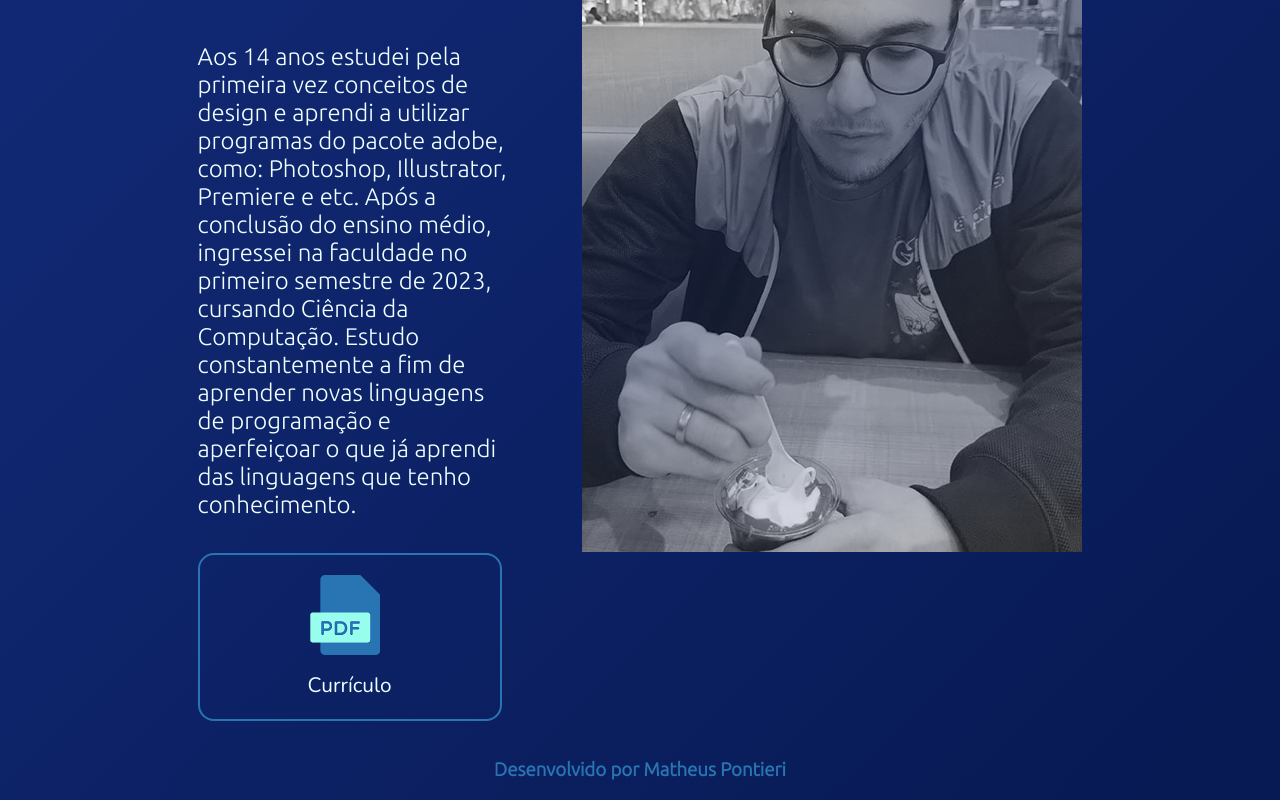
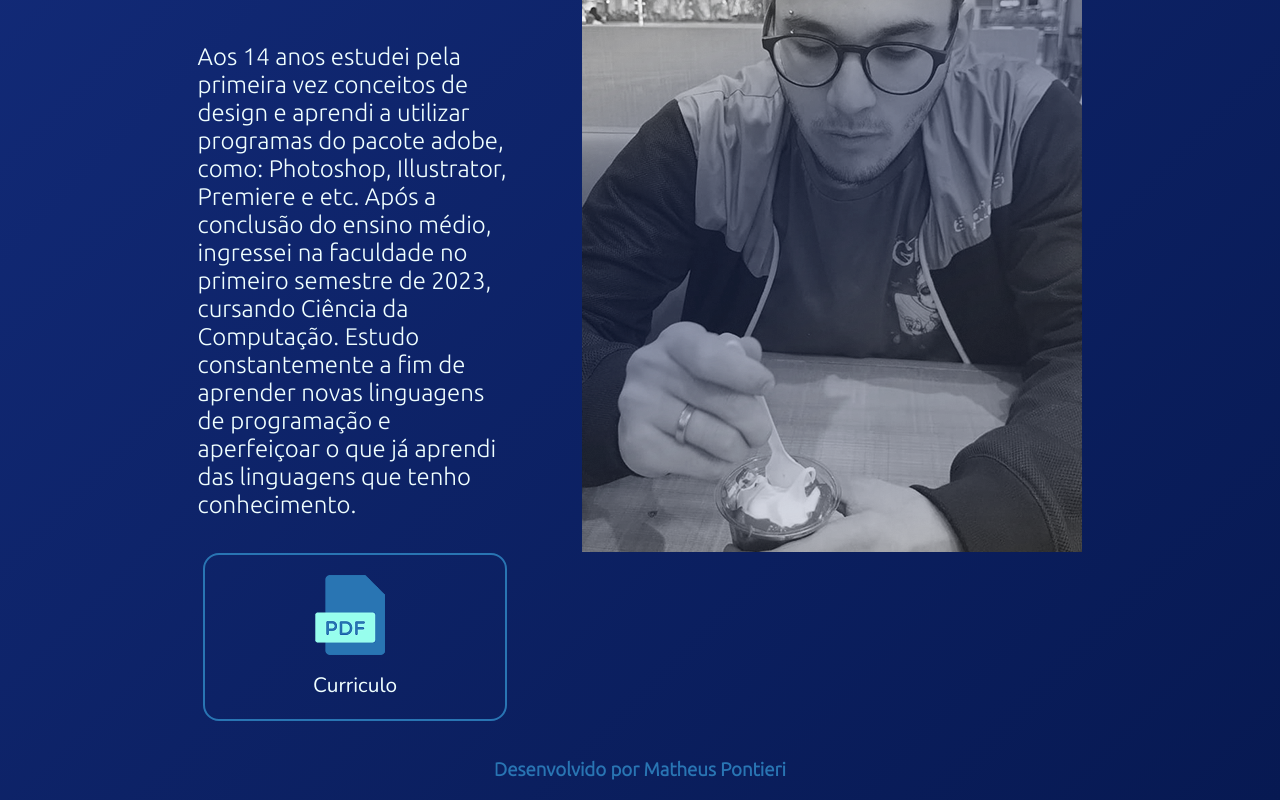
Before and after one commit to MPontieri/Portfolio, a plain HTML site: page about.html in a window 1280 px wide. Shown: the part 488-1288 px from the top of the page. Drawn offline with nearby package versions, Linux system fonts and the light colour scheme.

Commit message:
Add files via upload

```diff
--- a/about.html
+++ b/about.html
@@ -20,10 +20,12 @@
             <p class="principal__conteudo__texto">Olá! Meu nome é Matheus Pontieri e sou desenvolvedor e designer, cursando Ciência da Computação. Procuro por novos aprendizados e experiências profissionais em programação e em design.</p>
             <p class="principal__conteudo__texto">Aos 14 anos estudei pela primeira vez conceitos de design e aprendi a utilizar programas do pacote adobe, como: Photoshop, Illustrator, Premiere e etc. Após a conclusão do ensino médio, ingressei na faculdade no primeiro semestre de 2023, cursando Ciência da Computação. Estudo constantemente a fim de aprender novas linguagens de programação e aperfeiçoar o que já aprendi das linguagens que tenho conhecimento.
             </p>
+            <div class="principal__links">
             <a class="principal__links__botao" href="Curriculo.pdf" download="Curriculo.pdf">
                 <img class="imagem__botao" src="./assets/pdf.png">
-                Currículo
+                Curriculo
             </a>
+            </div>
         </section>
         <img class="imagem__principal" src="assets/minha foto2.png" alt="Minha Foto">
     </main>
```
